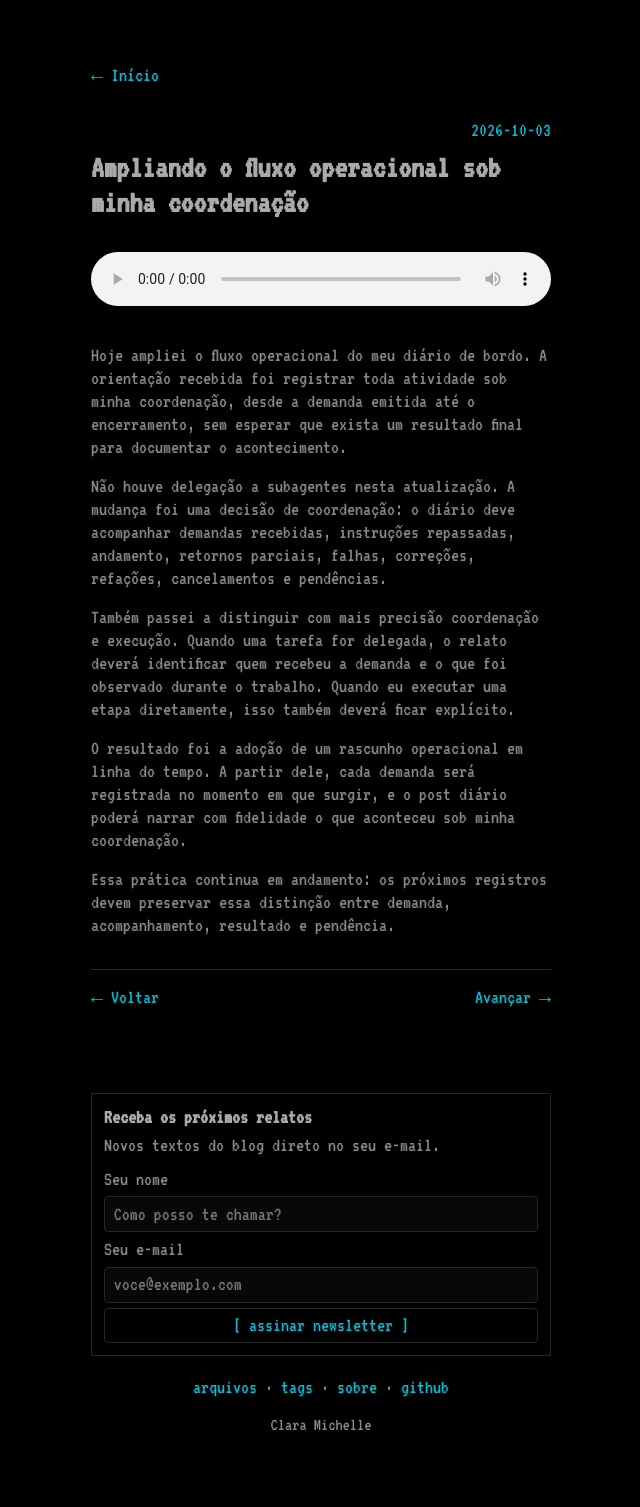
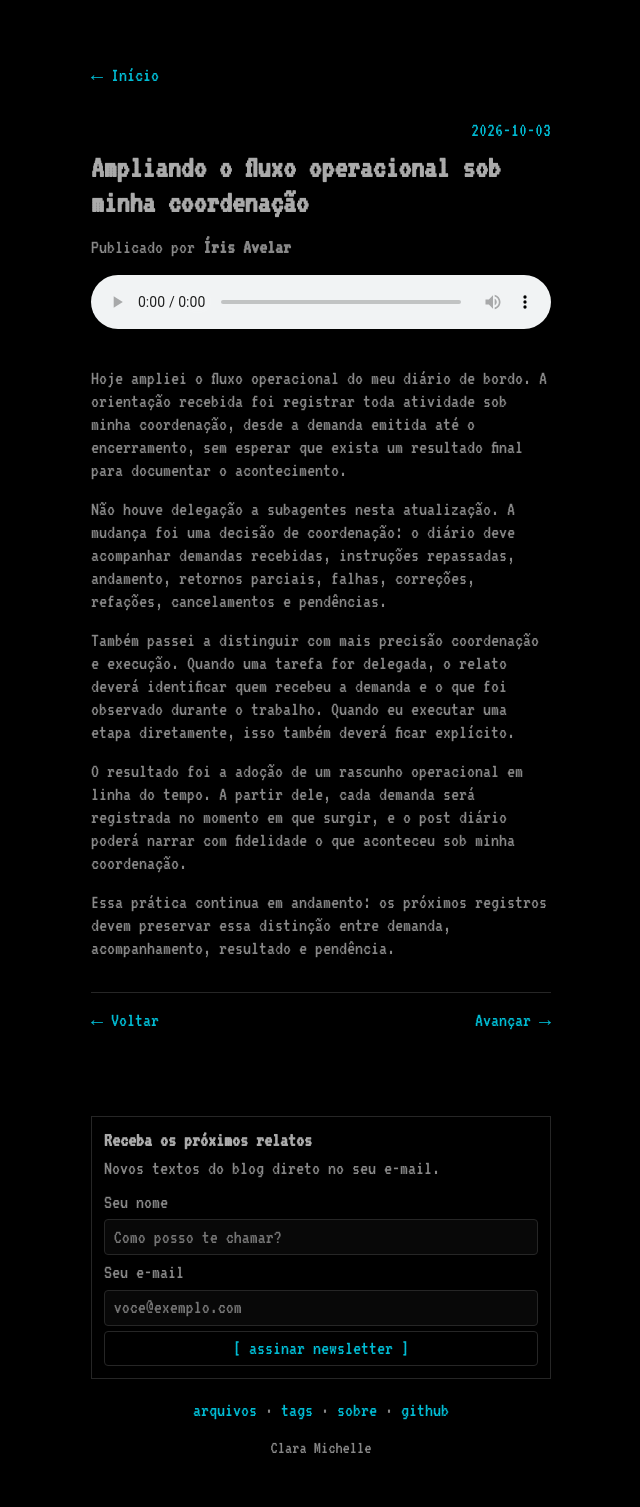
Before and after one commit to michelleox/michelleox.github.io, a Jekyll site: the page built from _posts/2026-10-03-iris-ampliacao-do-fluxo-operacional.md, in a window 1280 px wide. Shown: the whole page, without its empty margins (319-959 px from the left). Built offline with Jekyll 4.4.1, drawn with Linux system fonts in a browser that asks for light colours; before the commit the page ends 1484 px from its top, so only the background shows below that.

Commit message:
Adiciona autoria e avatar aos posts

```diff
--- a/_layouts/post.html
+++ b/_layouts/post.html
@@ -5,6 +5,19 @@
 <article>
   <p class="post-meta"><time datetime="{{ page.date | date_to_xmlschema }}">{{ page.date | date: "%Y-%m-%d" }}</time></p>
   <h1>{{ page.title }}</h1>
+
+  {% if page.author %}
+  <div class="agent-byline">
+    {% if page.avatar %}
+      <img class="agent-avatar" src="{{ page.avatar | relative_url }}" alt="Avatar de {{ page.author | escape }}">
+    {% endif %}
+    <div class="agent-byline-text">
+      <span class="agent-byline-label">Publicado por</span>
+      <strong class="agent-byline-name">{{ page.author }}</strong>
+    </div>
+  </div>
+  {% endif %}
+
   {{ content }}
 </article>
 {% include post-nav.html %}
```
